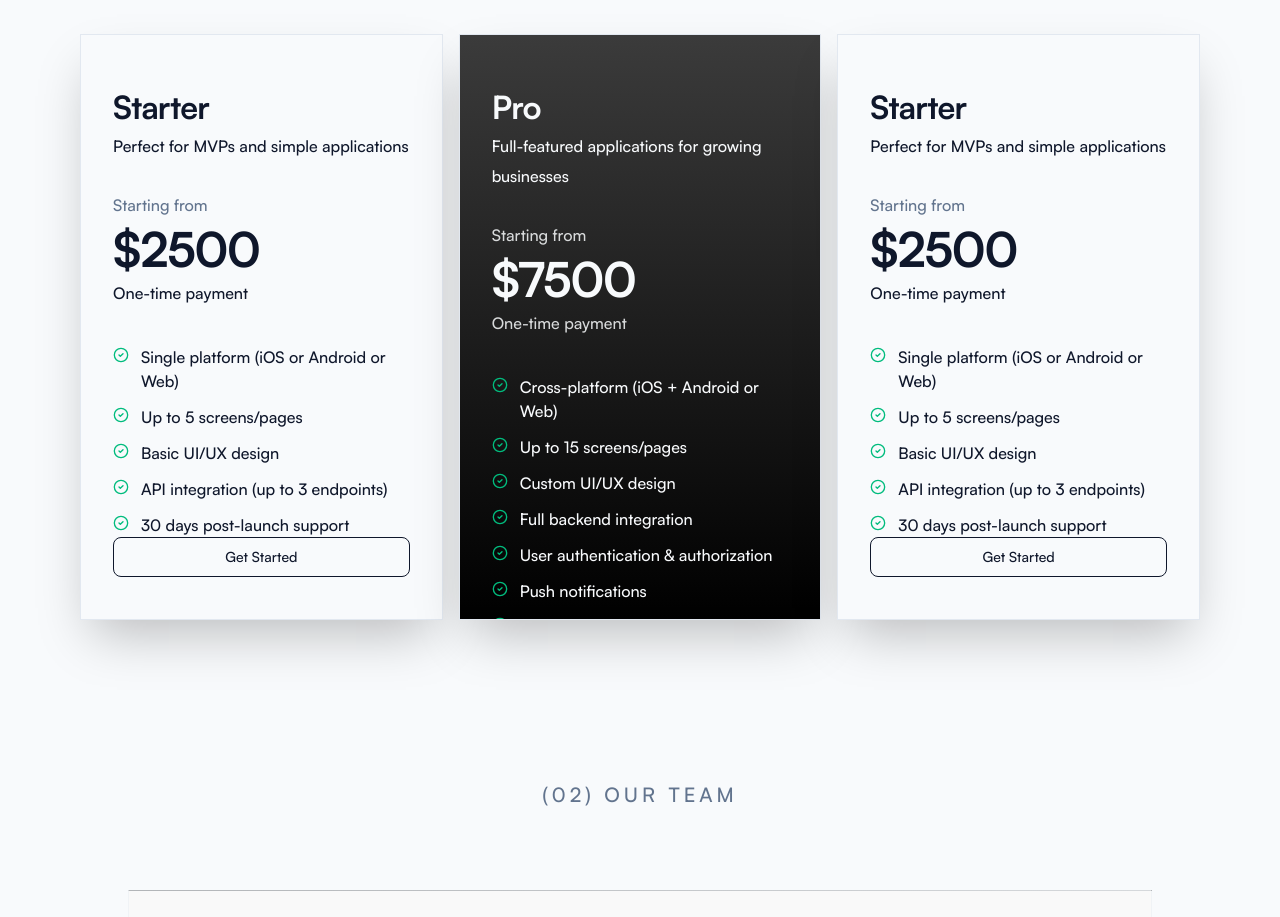
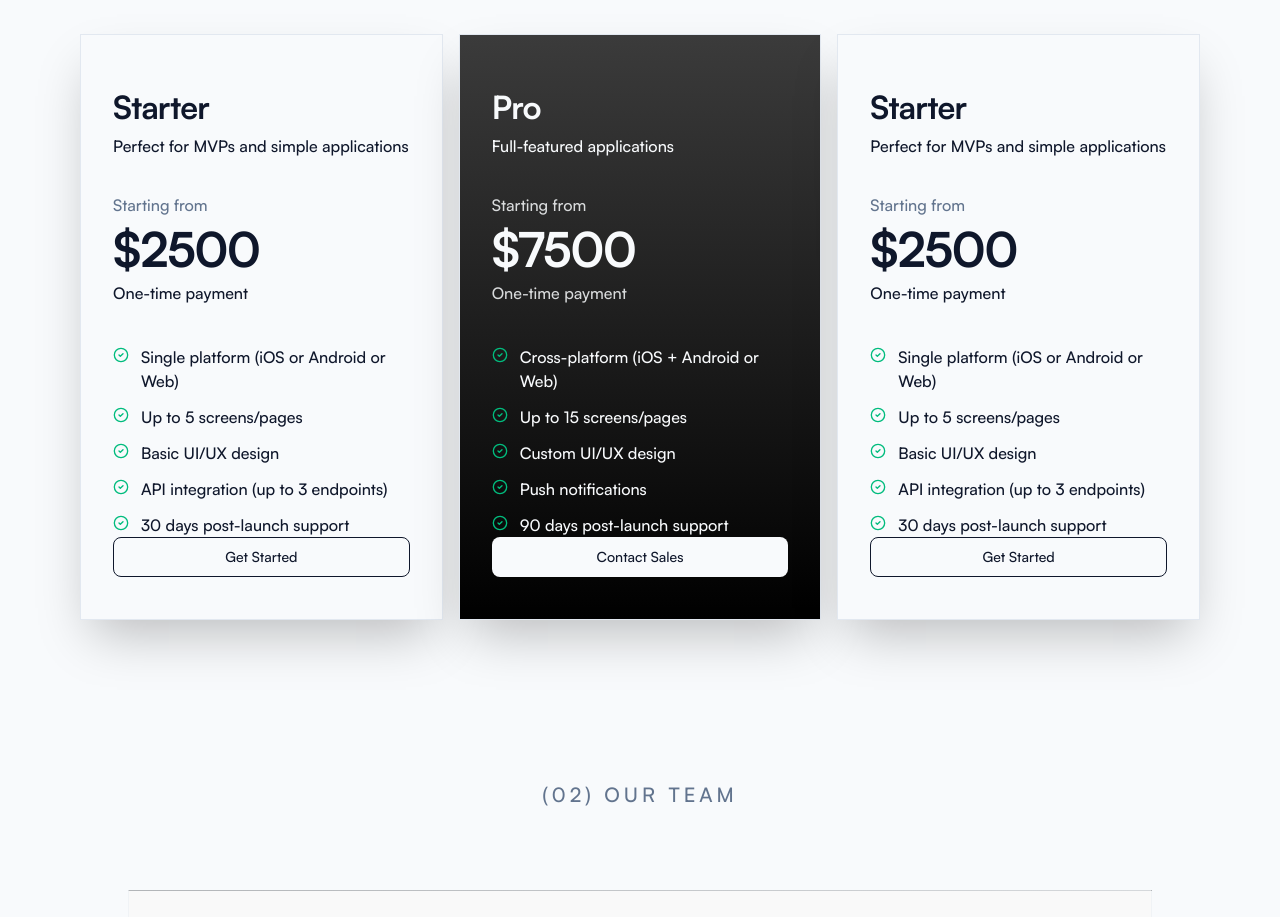
Before and after one commit to orkait/orkait, a Next.js app: page / in a window 1280 px wide. Shown: the part 4780-5697 px from the top of the page. Built offline with nearby package versions, Linux system fonts and the light colour scheme.

Commit message:
clean code

```diff
--- a/src/data/pricing.ts
+++ b/src/data/pricing.ts
@@ -19,7 +19,7 @@ const STARTER_PLAN: Omit<PricingPlan, "id"> = {
 
 const PRO_PLAN: Omit<PricingPlan, "id"> = {
 	title: "Pro",
-	description: "Full-featured applications for growing businesses",
+	description: "Full-featured applications",
 	pricePrefix: "Starting from",
 	price: "$7500",
 	paymentType: "One-time payment",
@@ -27,8 +27,6 @@ const PRO_PLAN: Omit<PricingPlan, "id"> = {
 		"Cross-platform (iOS + Android or Web)",
 		"Up to 15 screens/pages",
 		"Custom UI/UX design",
-		"Full backend integration",
-		"User authentication & authorization",
 		"Push notifications",
 		"90 days post-launch support",
 	],
```
